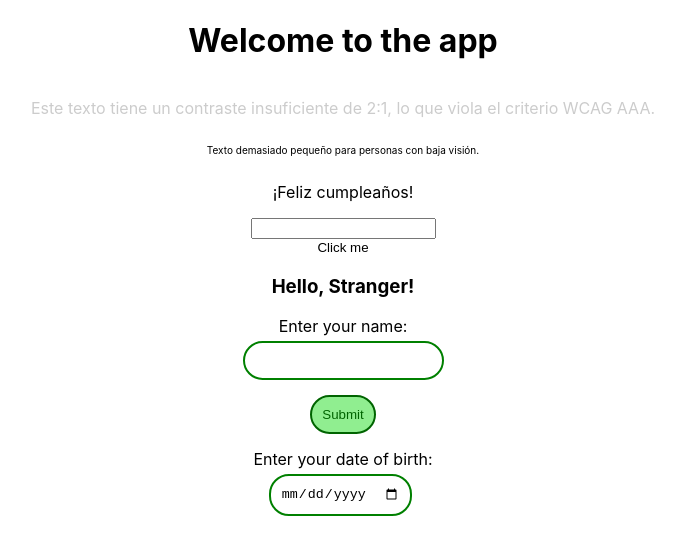
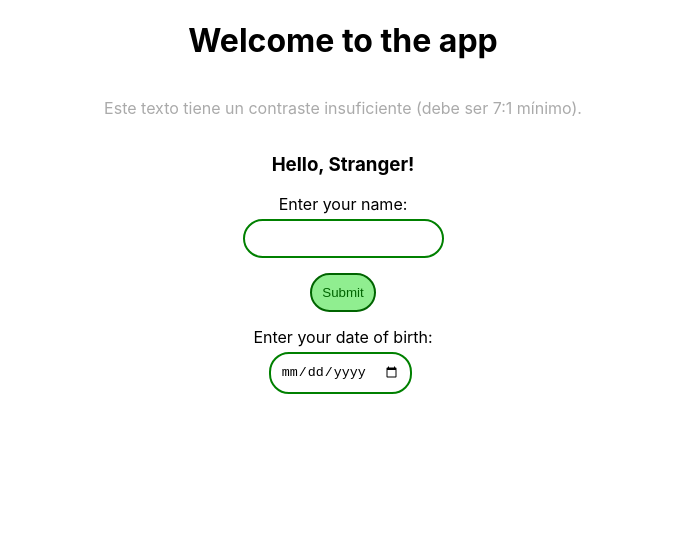
Before and after one commit to ibarba2023/my-app, a React (Create React App) app: page / in a window 1280 px wide. Shown: the top 554 px of the page, without its empty margins (297-977 px from the left). Built offline with nearby package versions, Linux system fonts and the light colour scheme.

Commit message:
Update App.js

```diff
--- a/src/App.js
+++ b/src/App.js
@@ -13,31 +13,10 @@ function App() {
     <div className="App">
       <h1 className='header'>Welcome to the app</h1>
 
-      {/* ERROR AAA 1: Contraste insuficiente */}
-      <p style={{ color: '#cccccc', backgroundColor: '#ffffff' }}>
-        Este texto tiene un contraste insuficiente de 2:1, lo que viola el criterio WCAG AAA.
-      </p>
-
-      {/* ERROR AAA 2: Texto pequeño sin opción de aumentar */}
-      <p style={{ fontSize: '10px' }}>
-        Texto demasiado pequeño para personas con baja visión.
-      </p>
-
-      {/* ERROR AAA 3: Uso de contenido que depende de contexto cultural */}
-      <p>
-        ¡Feliz cumpleaños!
-      </p>
-
-      {/* ERROR AAA 4: No hay mecanismos para evitar errores de entrada */}
-      <input type="number" name="age" aria-label="Ingrese su edad" />
-
-      {/* ERROR AAA 5: Falta de navegación por teclado en elementos interactivos */}
-      <button onClick={() => alert("Click!")} style={{ border: 'none', background: 'none' }}>
-        Click me
-      </button>
-
-      {/* ERROR AAA 6: Documento sin título adecuado */}
-      {/* No se está utilizando <title> en el documento */}
+      {/* ERROR 1.4.6 AAA: Contraste insuficiente (debería ser al menos 7:1) */}
+<p style={{ color: '#aaaaaa', backgroundColor: '#ffffff' }}>
+  Este texto tiene un contraste insuficiente (debe ser 7:1 mínimo).
+</p>
       <Salute name={name} />
       <Age birthday={birthday} />
       <InputName setName={setName} />
```
